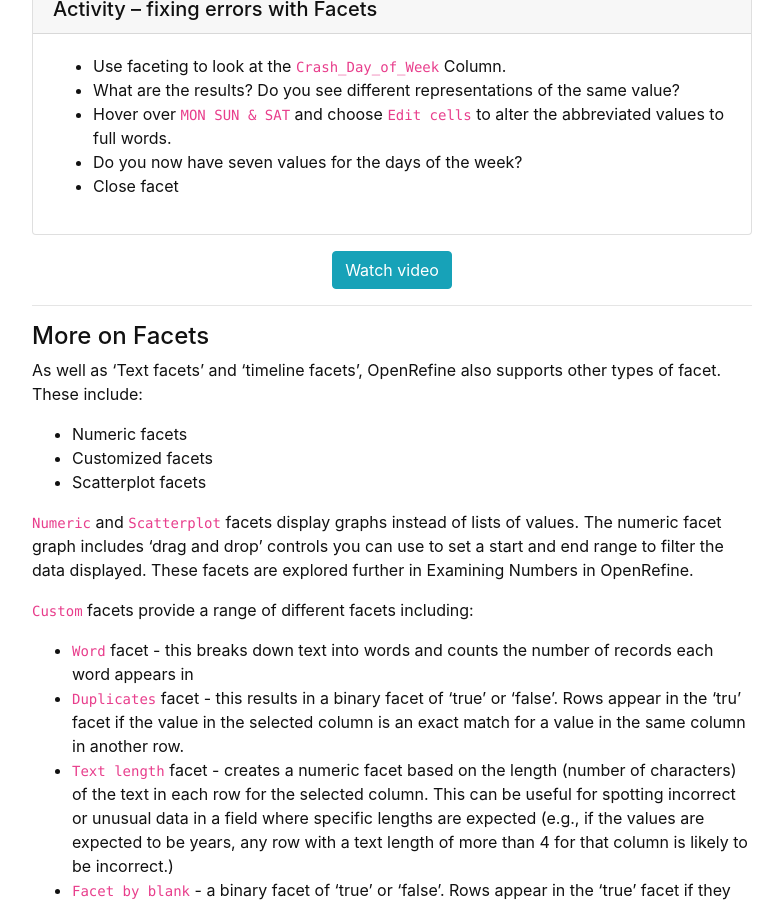
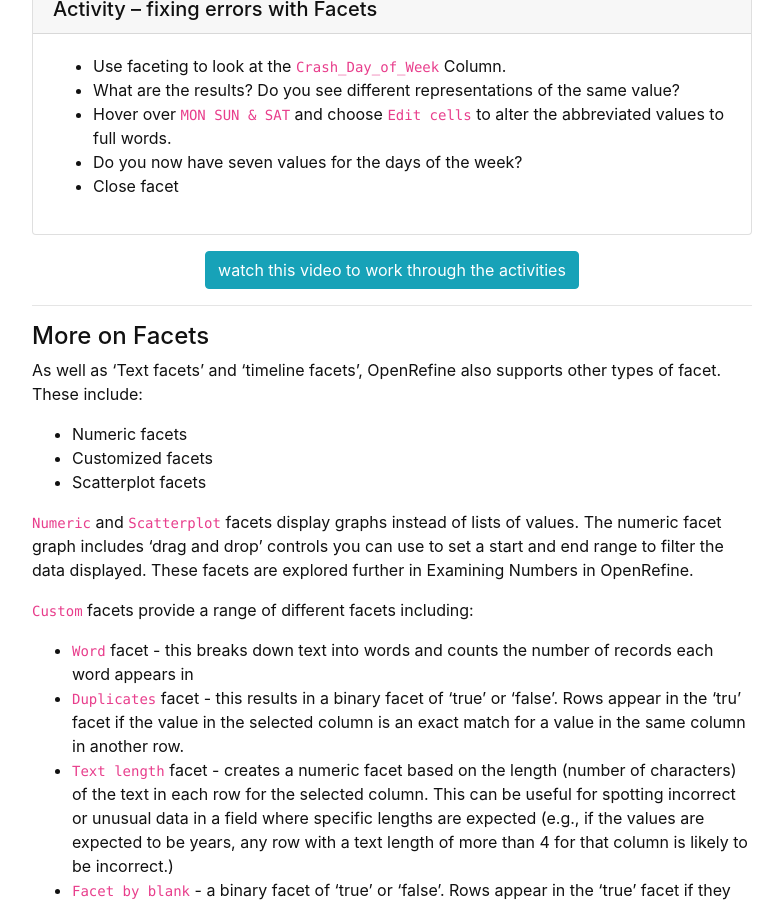
Before and after one commit to GULibrarySandbox/intro-data-wrangle, a Jekyll site: the page built from content/4-lesson.md, in a window 1280 px wide and 900 px high, scrolled down 1777 px. Shown: the whole window, without its empty margins (248-1031 px from the left). Built offline with Jekyll 4.4.1, drawn with Linux system fonts in a browser that asks for light colours.

Commit message:
Update 4-lesson.md

```diff
--- a/content/4-lesson.md
+++ b/content/4-lesson.md
@@ -65,7 +65,7 @@ You can also edit values using the facets feature.
 - Do you now have seven values for the days of the week?
 - Close facet{% endcapture %} {% include card.md header="Activity – fixing errors with Facets" text=text %}
 
-{% include button.md text="Watch video" link="https://vimeo.com/412540178/a0a65e0c0f" color="info" %}
+{% include button.md text="watch this video to work through the activities" link="https://vimeo.com/412540178/a0a65e0c0f" color="info" %}
 
 ----
 
```
